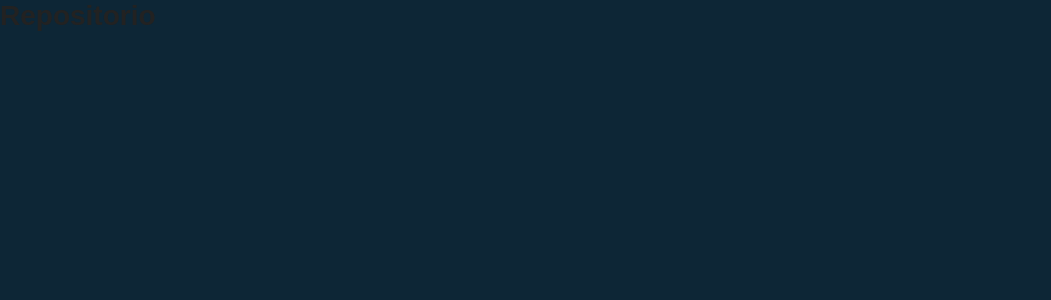
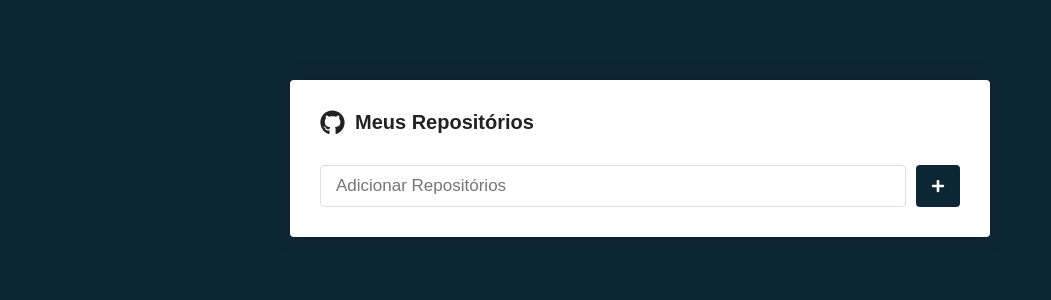
Before and after one commit to ClaudiaAlfieri/GitShelf, a React (Create React App) app: page / in a window 1280 px wide. Shown: the top 300 px of the page, without its empty margins (0-1051 px from the left). Built offline with nearby package versions, Linux system fonts and the light colour scheme.

Commit message:
Update Main page

```diff
--- a/src/pages/Main/index.js
+++ b/src/pages/Main/index.js
@@ -1,10 +1,25 @@
+import React from 'react';
+import { FaGithub, FaPlus } from 'react-icons/fa';
 
-import React from 'react';
+import { Container, Form, SubmitButton } from './styles';
 
-export default function Main() {
-  return (
-    <div className="">
-      <h1>Repositorio</h1>
-    </div>
-  );
+export default function Main(){
+  return(
+    <Container>
+      <h1>
+        <FaGithub size={25}/>
+        Meus Repositórios
+      </h1>
+
+      <Form>
+        <input type="text" placeholder="Adicionar Repositórios"/>
+
+        <SubmitButton>
+          <FaPlus size={14} color="#fff"/>
+
+        </SubmitButton>
+
+      </Form>
+    </Container>
+  )
 }
```
